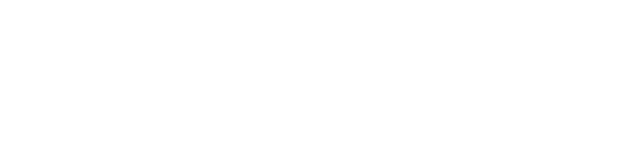
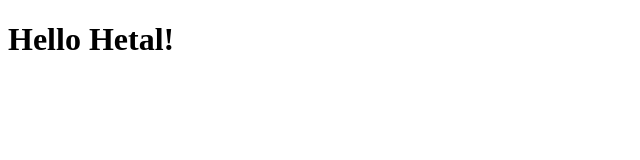
Before and after one commit to shindehetal/git-project, a plain HTML site: page index.html in a window 1280 px wide. Shown: the whole page, without its empty margins (0-640 px from the left). Drawn offline with Linux system fonts and the light colour scheme.

Commit message:
test commit

```diff
--- a/index.html
+++ b/index.html
@@ -7,6 +7,6 @@
     <title>Document</title>
 </head>
 <body>
-
+    <h1>Hello Hetal!</h1>
 </body>
 </html>
```
